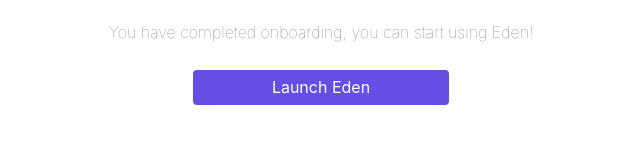
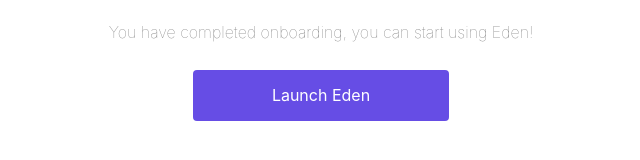
Before and after one commit to jarusll/stepform, a React (Create React App) app: page / in a window 1280 px wide. Shown: the part 210-370 px from the top of the page, without its empty margins (319-959 px from the left). Built offline with nearby package versions, Linux system fonts and the light colour scheme.

Commit message:
increase padding

```diff
--- a/src/components/Button/index.js
+++ b/src/components/Button/index.js
@@ -1,5 +1,5 @@
 export default function Button(props) {
-    return <button {...props} className="pa2 w-100 bw0 br2 mv2 white pointer"
+    return <button {...props} className="pa3 w-100 bw0 br2 mv2 white pointer"
         style={{ backgroundColor: "rgb(102, 77, 229)" }}>
     </button>
 }
--- a/src/components/Input/index.js
+++ b/src/components/Input/index.js
@@ -4,6 +4,6 @@
             <label htmlFor={props?.name}>{props?.name}</label>
             <span className="gray">{props?.info}</span>
         </div>
-        <input {...props} className="pa2 br2 ba b--black-20"/>
+        <input {...props} className="pa3 br2 ba b--black-20"/>
     </div>
 }
```
